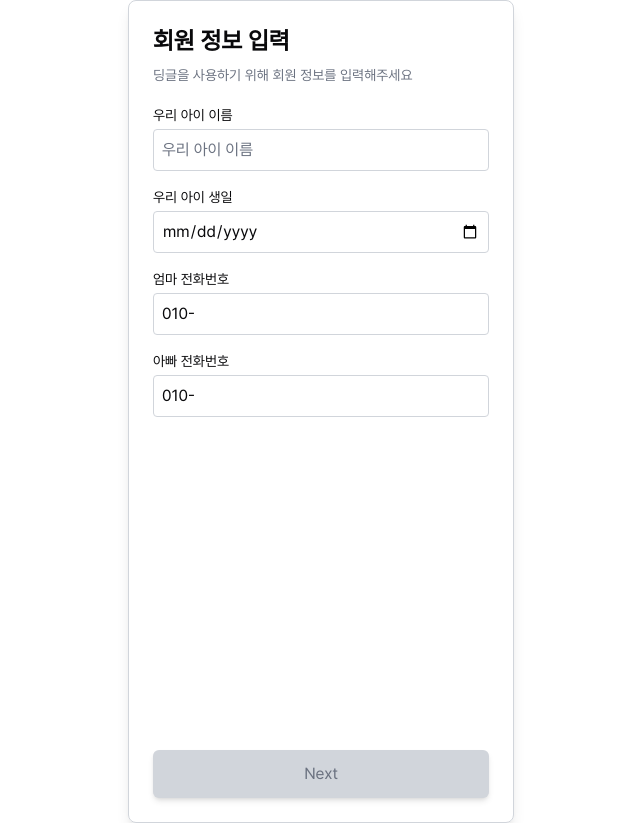
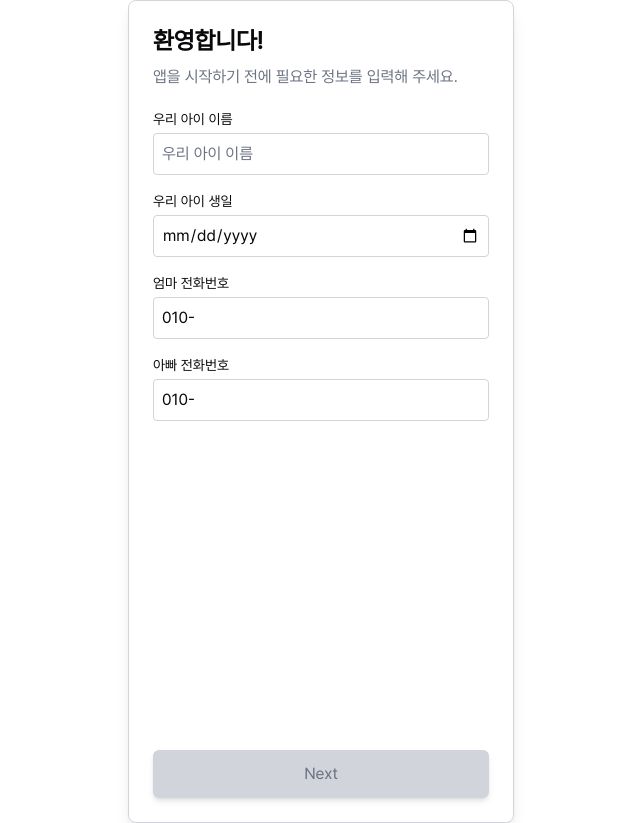
Before and after one commit to yxun20/dingle_frontend, a React (Vite) app: page /StartSignupForm in a window 1280 px wide. Shown: the whole page, without its empty margins (319-959 px from the left). Built offline with nearby package versions, Linux system fonts and the light colour scheme; what tailwindcss-truncate-multiline would draw is missing.

Commit message:
유저데이터 입력 화면 타이핑 효과 적용용

```diff
--- a/src/pages/StartSignupForm.tsx
+++ b/src/pages/StartSignupForm.tsx
@@ -1,6 +1,7 @@
 import httpClient from '@/lib/client/http-client';
 import React, { useState } from 'react';
 import { useNavigate } from 'react-router-dom';
+import { Typewriter } from "react-simple-typewriter";
 
 const StartSignupForm: React.FC = () => {
   const [name, setName] = useState('');
@@ -67,9 +68,9 @@ const StartSignupForm: React.FC = () => {
   return (
     <div className="w-[386px] h-[823px] p-6 mx-auto border border-gray-300 rounded-lg shadow-lg flex flex-col">
       <div>
-        <h2 className="text-2xl font-bold mb-2">회원 정보 입력</h2>
-        <p className="text-sm text-gray-500 mb-5">
-          딩글을 사용하기 위해 회원 정보를 입력해주세요
+        <h2 className="text-2xl font-bold mb-2">환영합니다!</h2>
+        <p className="text-gray-500 mb-5">
+          <Typewriter words={['앱을 시작하기 전에 필요한 정보를 입력해 주세요.']}/>
         </p>
         <form>
           <div className="mb-4">
```
